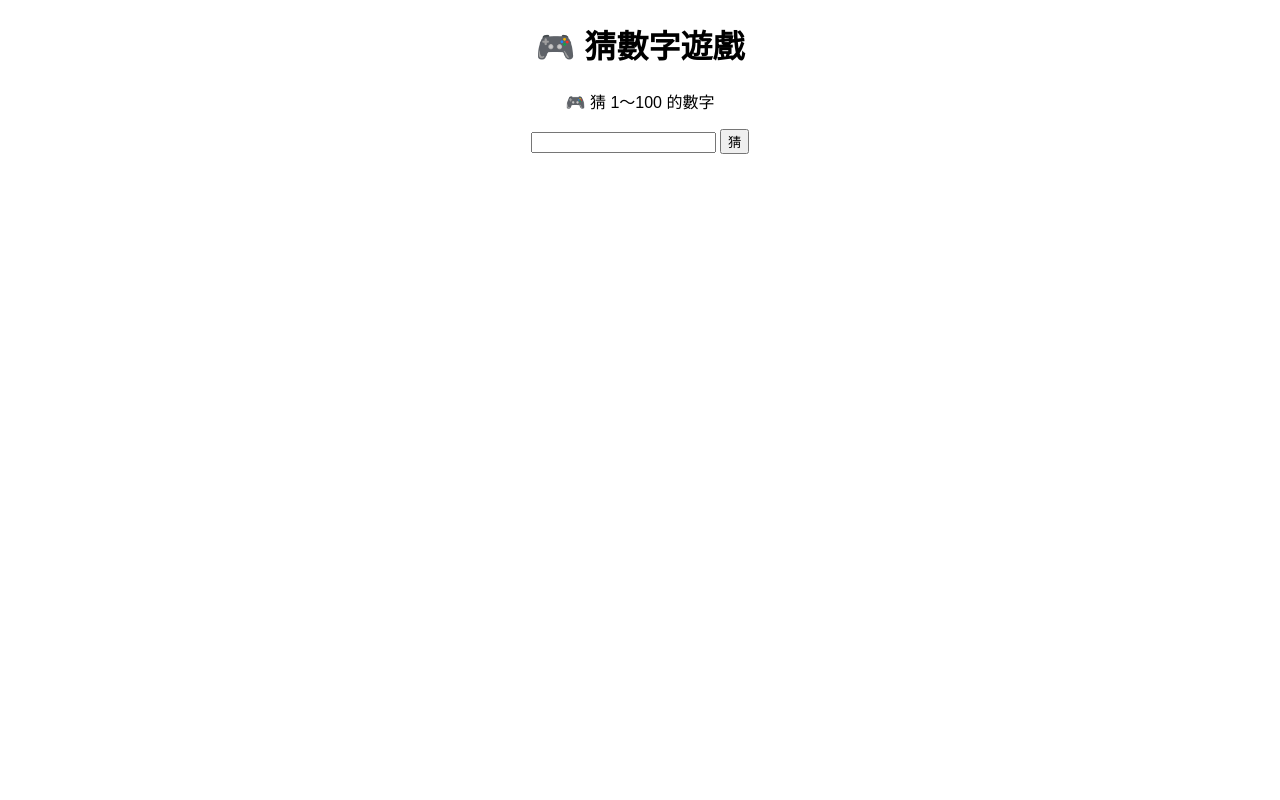
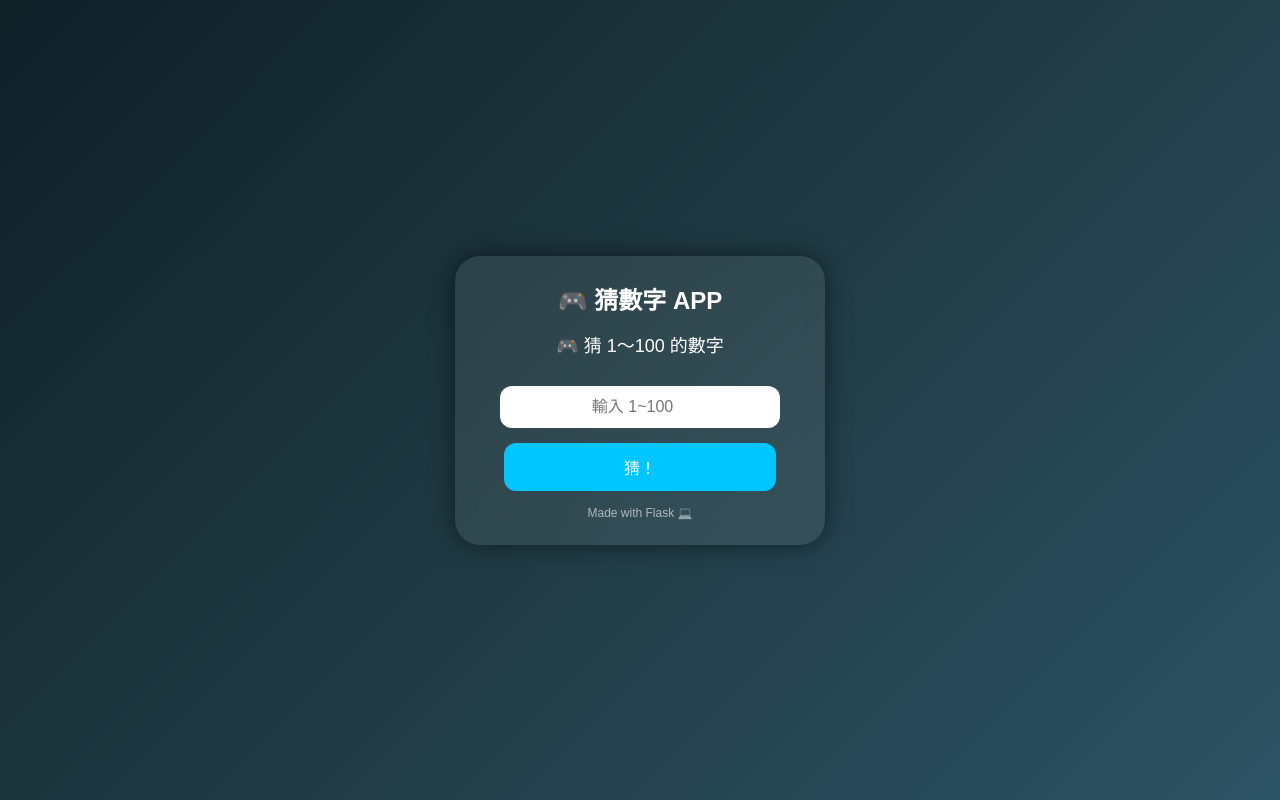
Before and after one commit to y10933/guess-number-web, a Flask app: page / in a window 1280 px wide. Run offline with Flask 3, Linux system fonts and the light colour scheme.

Commit message:
Update index.html

```diff
--- a/templates/index.html
+++ b/templates/index.html
@@ -2,18 +2,99 @@
 <html>
 <head>
     <meta charset="UTF-8">
-    <title>猜數字</title>
+    <title>猜數字 APP</title>
+
+    <meta name="viewport" content="width=device-width, initial-scale=1.0">
+
+    <style>
+        body {
+            margin: 0;
+            font-family: "Arial";
+            background: linear-gradient(135deg, #0f2027, #203a43, #2c5364);
+            display: flex;
+            justify-content: center;
+            align-items: center;
+            height: 100vh;
+            color: white;
+        }
+
+        .app {
+            width: 320px;
+            background: rgba(255,255,255,0.08);
+            border-radius: 25px;
+            padding: 25px;
+            box-shadow: 0 0 25px rgba(0,0,0,0.5);
+            backdrop-filter: blur(10px);
+            text-align: center;
+        }
+
+        .title {
+            font-size: 24px;
+            font-weight: bold;
+            margin-bottom: 15px;
+        }
+
+        .msg {
+            font-size: 18px;
+            margin: 15px 0;
+            min-height: 40px;
+        }
+
+        input {
+            width: 80%;
+            padding: 12px;
+            border-radius: 12px;
+            border: none;
+            outline: none;
+            text-align: center;
+            font-size: 16px;
+        }
+
+        button {
+            margin-top: 15px;
+            width: 85%;
+            padding: 12px;
+            border: none;
+            border-radius: 12px;
+            background: #00c6ff;
+            color: white;
+            font-size: 16px;
+            cursor: pointer;
+            transition: 0.2s;
+        }
+
+        button:hover {
+            background: #0072ff;
+            transform: scale(1.05);
+        }
+
+        .footer {
+            margin-top: 15px;
+            font-size: 12px;
+            opacity: 0.6;
+        }
+    </style>
 </head>
-<body style="text-align:center; font-family:Arial;">
 
-    <h1>🎮 猜數字遊戲</h1>
+<body>
 
-    <p>{{ message }}</p>
+<div class="app">
+
+    <div class="title">🎮 猜數字 APP</div>
+
+    <div class="msg">{{ message }}</div>
 
     <form method="POST">
-        <input type="number" name="guess" required>
-        <button type="submit">猜</button>
+        <input type="number" name="guess" placeholder="輸入 1~100" required>
+        <br>
+        <button type="submit">猜！</button>
     </form>
+
+    <div class="footer">
+        Made with Flask 💻
+    </div>
+
+</div>
 
 </body>
 </html>
```
